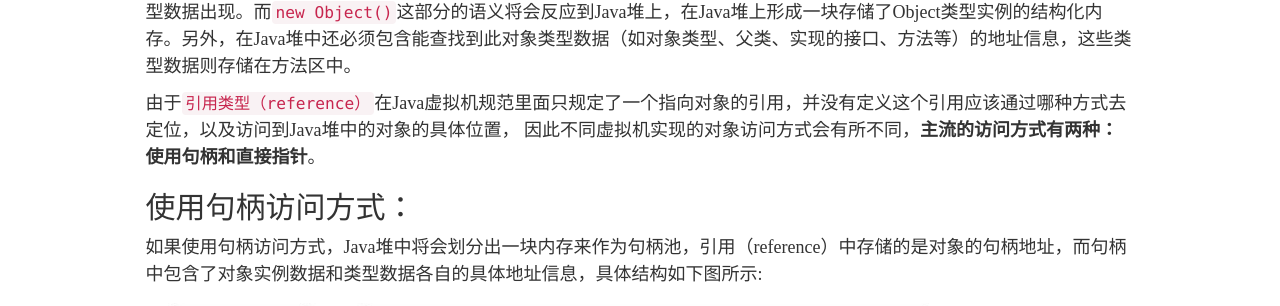
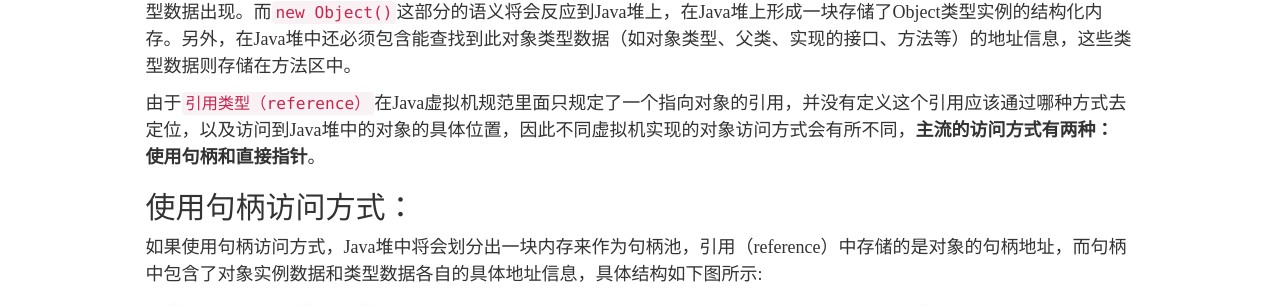
Before and after one commit to sheleng/sheleng.github.io, a Jekyll site: the page built from _posts/blogs/2015-03-11-java-object-access.md, in a window 1280 px wide and 1400 px high. Shown: the part 299-605 px from the top of the window. Built offline with Jekyll 4.4.1, drawn with Linux system fonts in a browser that asks for light colours; comment, search, counter and statistics services are not loaded; some of the changed text lies outside the part shown.

Commit message:
Java对象访问理解

```diff
--- a/_posts/blogs/2015-03-11-java-object-access.md
+++ b/_posts/blogs/2015-03-11-java-object-access.md
@@ -13,7 +13,7 @@
 
 假设上面这句代码是出现在方法体中，那么代码`Object obj`这部分语义将会反应到Java栈的本地变量表中，作为一个引用类型数据出现。而`new Object()`这部分的语义将会反应到Java堆上，在Java堆上形成一块存储了Object类型实例的结构化内存。另外，在Java堆中还必须包含能查找到此对象类型数据（如对象类型、父类、实现的接口、方法等）的地址信息，这些类型数据则存储在方法区中。
 
-由于`引用类型（reference）`在Java虚拟机规范里面只规定了一个指向对象的引用，并没有定义这个引用应该通过哪种方式去定位，以及访问到Java堆中的对象的具体位置， 因此不同虚拟机实现的对象访问方式会有所不同，**主流的访问方式有两种： 使用句柄和直接指针**。
+由于`引用类型（reference）`在Java虚拟机规范里面只规定了一个指向对象的引用，并没有定义这个引用应该通过哪种方式去定位，以及访问到Java堆中的对象的具体位置，因此不同虚拟机实现的对象访问方式会有所不同，**主流的访问方式有两种： 使用句柄和直接指针**。
 
 ##使用句柄访问方式：
 
@@ -34,6 +34,6 @@
 
 使用句柄访问方式的最大好处就是引用（reference）中存储的是稳定的句柄地址，在对象被移动（垃圾收集时移动对象是非常普遍的行为）时只需改变句柄中的实例数据指针，而引用（reference）本身不需要被修改。
 
-使用直接指针访问方式的最大好处就是速度更快，它节省了 一次指针定位的时间开销，由于对象的访问在Java中非常频繁，因此这类开销积少成多后也是一项非常可观的执行成本；**虚拟机Sun HotSpot就是采用该方式进行对象访问**。
+使用直接指针访问方式的最大好处就是速度更快，它节省了一次指针定位的时间开销，由于对象的访问在Java中非常频繁，因此这类开销积少成多后也是一项非常可观的执行成本；**虚拟机Sun HotSpot就是采用该方式进行对象访问**。
 
 参考资料：深入理解Java虚拟机：JVM高级特性与最佳实践
```
